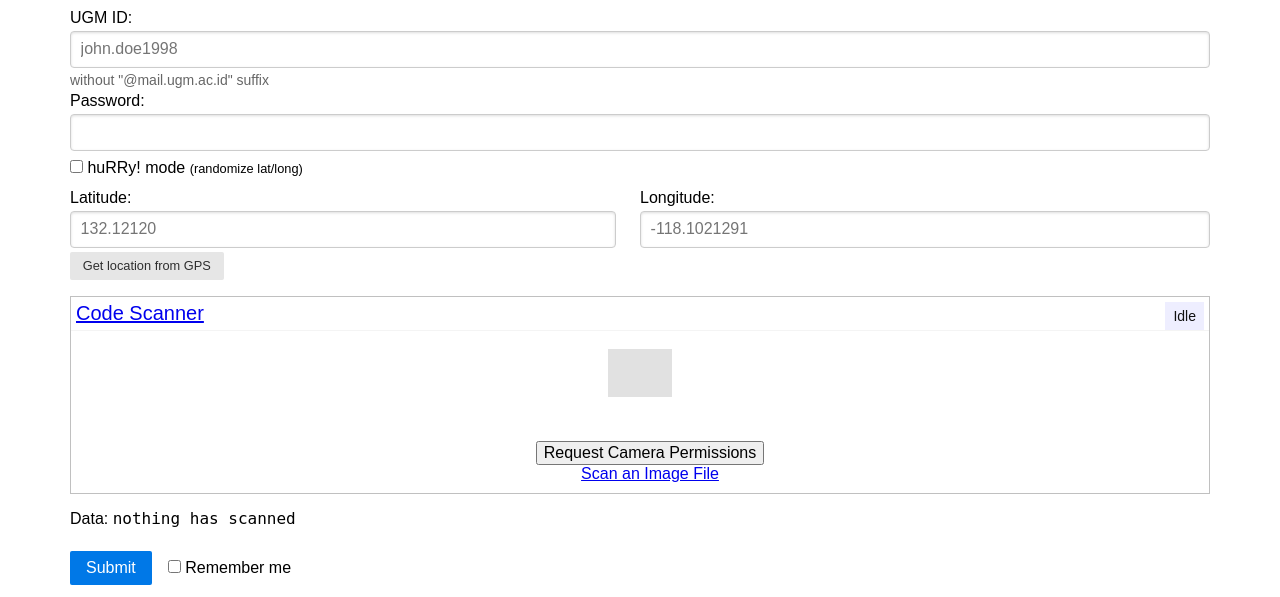
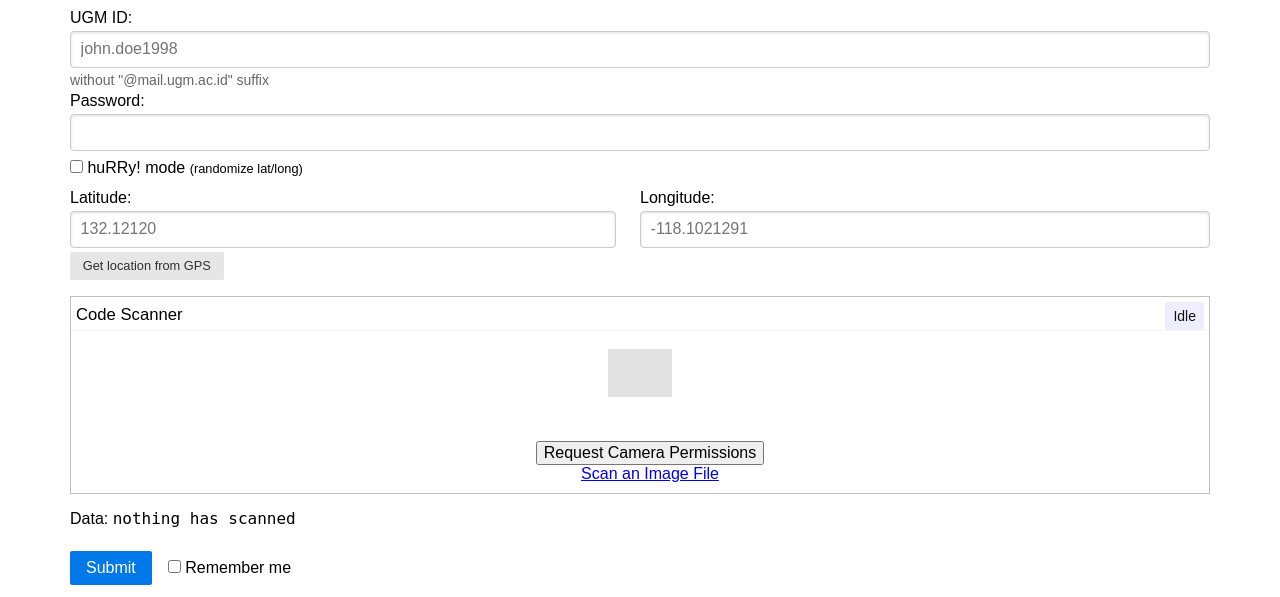
Before and after one commit to lc-at/praesentia, a Flask app: page / in a window 1280 px wide. Shown: the part 149-746 px from the top of the page. Run offline with Flask 2, Linux system fonts and the light colour scheme; some libraries are stand-ins or nearby versions; grey boxes are pictures that could not be loaded.

Commit message:
Updated style for QR box

```diff
--- a/praesentia/static/style.css
+++ b/praesentia/static/style.css
@@ -42,6 +42,19 @@
     overflow: hidden !important;
 }
 
+#reader__camera_selection {
+    display: inline;
+    font-size: 80%;
+    max-width: 200px;
+    overflow: hidden;
+}
+
+#reader > div:nth-child(1) > span:nth-child(1) > a {
+    font-size: smaller;
+    color: inherit;
+    text-decoration: none;
+}
+
 footer {
     color: grey;
     text-align: center;
```
